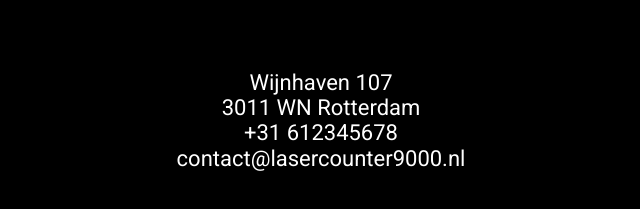
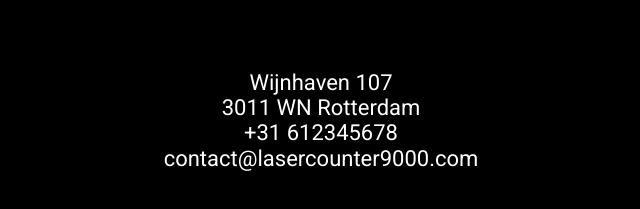
Before and after one commit to louis-lau/LaserCounter9000-www, a plain HTML site: page index.html in a window 1280 px wide. Shown: the part 2463-2672 px from the top of the page, 319-959 px from the left. Drawn offline with nearby package versions, Linux system fonts and the light colour scheme.

Commit message:
edit emailadress

```diff
--- a/index.html
+++ b/index.html
@@ -613,7 +613,7 @@
         Wijnhaven 107<br>
         3011 WN Rotterdam<br>
         +31 612345678<br>
-        contact@lasercounter9000.nl
+        contact@lasercounter9000.com
       </p>
       <div class="mapouter">
           <iframe class="gmap_canvas" src="https://maps.google.com/maps?q=wijhaven%20107&t=&z=13&ie=UTF8&iwloc=&output=embed" frameborder="0" scrolling="no" marginheight="0" marginwidth="0"></iframe>
```
